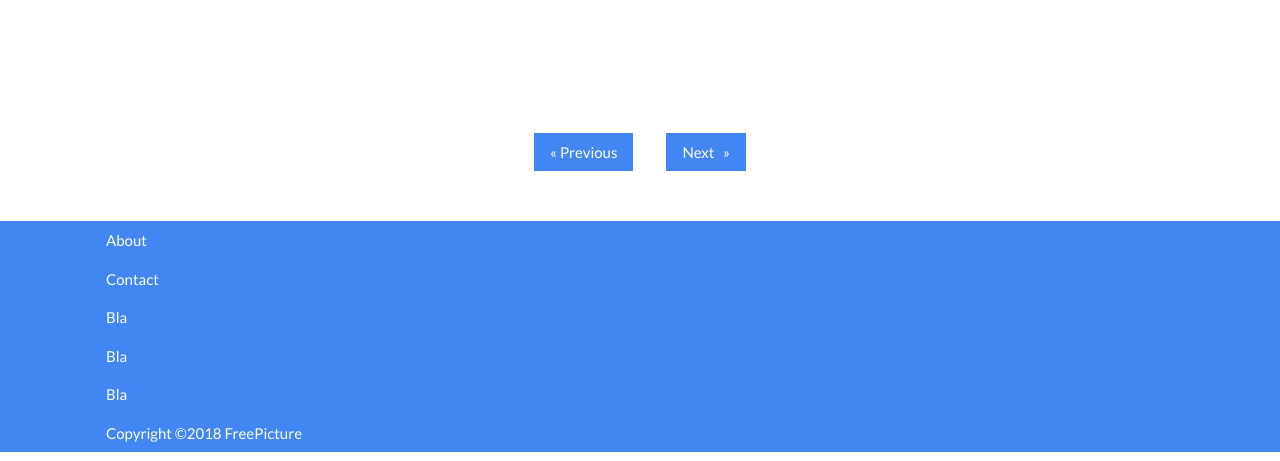
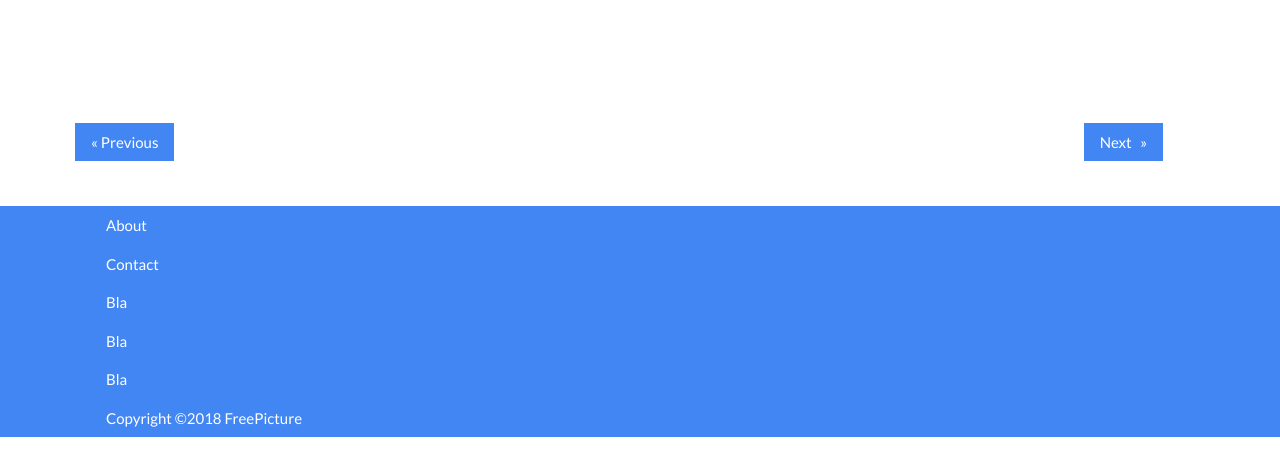
Before and after one commit to reyhanfikri/freepik, a CodeIgniter app: page /freepik/index.php/home/index in a window 1280 px wide. Shown: the part 50-511 px from the top of the page. Run offline with CodeIgniter, Linux system fonts and the light colour scheme; data that the repository does not hold is empty.

Commit message:
Merevisi lagi tombol prev dan next di laman beranda

```diff
--- a/application/views/v_home.php
+++ b/application/views/v_home.php
@@ -54,11 +54,18 @@
 
 	</div>
 	<br>
-	<div align="center" style="padding-top: 10px; padding-bottom: 50px; align-items: center;">
-	  <a href="#" class="previous">&laquo; Previous</a>
-	  <span class="col-md-1"></span>
-	  <a href="#" class="next">Next &nbsp &raquo;</a>
+
+	<div class="row">
+		<div class="col-md-6" align="left">
+		  <a href="#" class="previous">&laquo; Previous</a>
+		</div>
+
+		<div class="col-md-5" align="right">
+		  <a href="#" class="next">Next &nbsp &raquo;</a>
+		</div>
 	</div>
+	<br>
+	<br>
 
 	<div class="footer">
 
```
